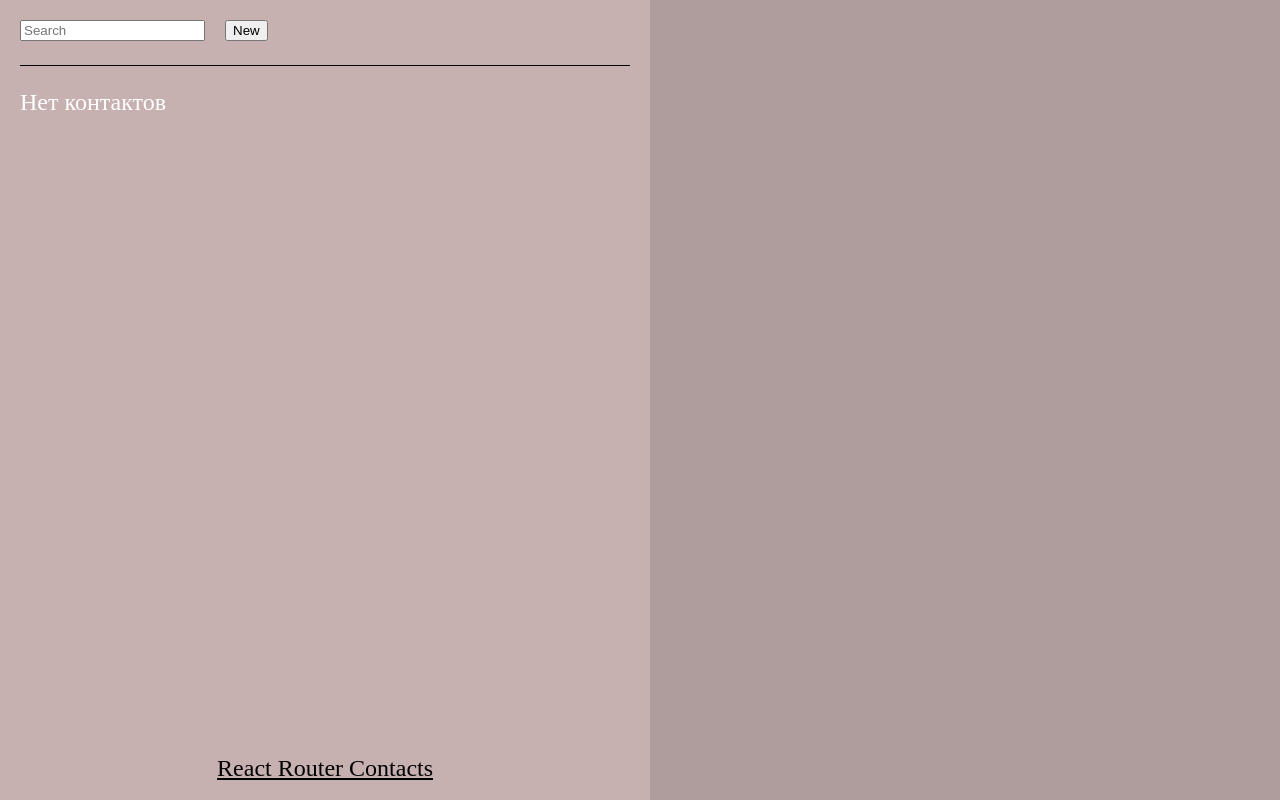
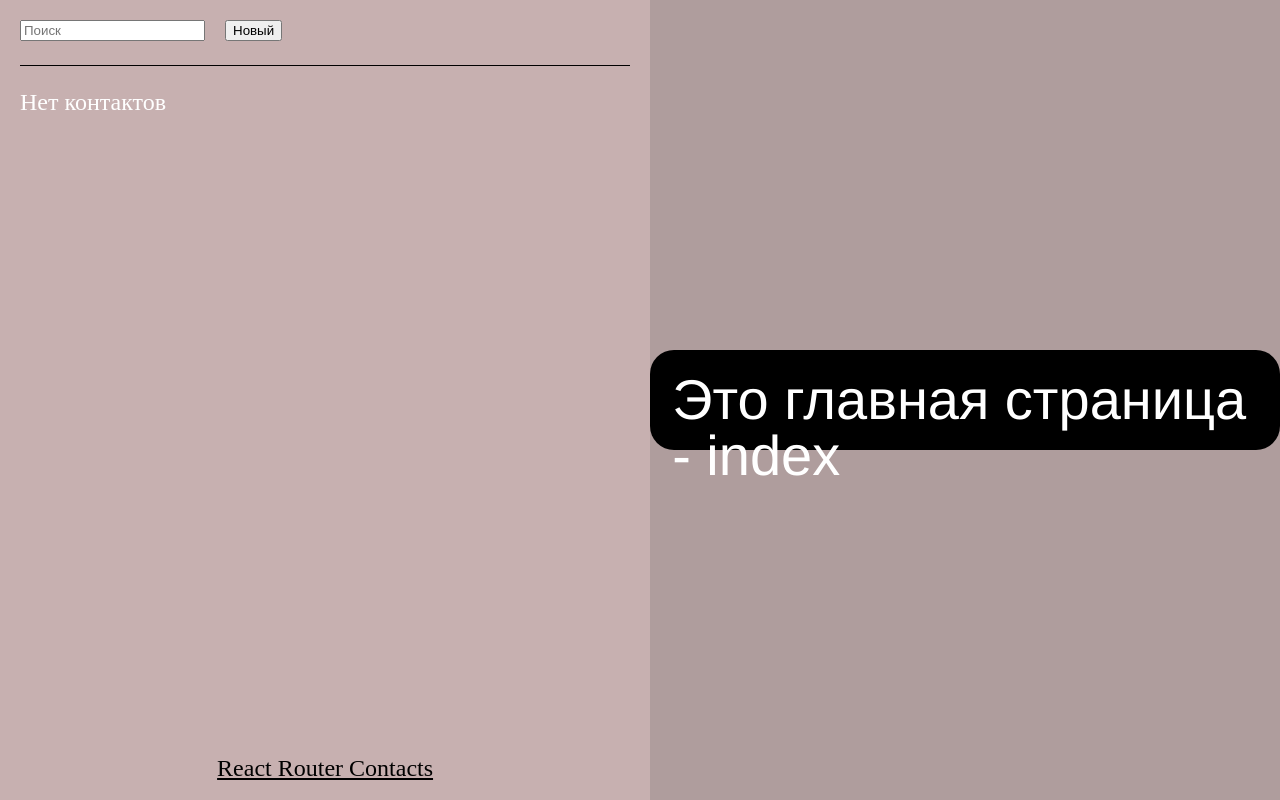
Before and after one commit to arestov-work/navigation-training, a React (Vite) app: page / in a window 1280 px wide. Built offline with nearby package versions, Linux system fonts and the light colour scheme.

Commit message:
Обучение

```diff
--- a/src/main.tsx
+++ b/src/main.tsx
@@ -6,6 +6,8 @@ import { Root, loader as rootLoader, action as rootAction } from './routes/root'
 import { ErrorPage } from './error/error-page'
 import { Contact, loader as contactLoader } from './routes/contact/contact'
 import { Edit, action as editAction } from './routes/edit/edit'
+import { action as destroyAction, Destroy } from './routes/destroy/destroy'
+import { Index } from './routes/index'
 
 const router = createBrowserRouter([
 	{
@@ -16,6 +18,10 @@ const router = createBrowserRouter([
 		errorElement: <ErrorPage />,
 		children: [
 			{
+				index: true,
+				element: <Index />,
+			},
+			{
 				path: 'contacts/:contactId',
 				element: <Contact />,
 				loader: contactLoader,
@@ -25,6 +31,11 @@ const router = createBrowserRouter([
 				element: <Edit />,
 				loader: contactLoader,
 				action: editAction,
+			},
+			{
+				path: 'contacts/:contactId/destroy',
+				action: destroyAction,
+				errorElement: <Destroy />,
 			},
 		],
 	},
--- a/src/routes/contact/contact.tsx
+++ b/src/routes/contact/contact.tsx
@@ -14,7 +14,7 @@ type Contact = {
 	favorite: boolean
 }
 
-export async function loader({ params }: LoaderFunctionArgs) {
+export const loader = async ({ params }: LoaderFunctionArgs) => {
 	const contact = await getContact(params.contactId as string)
 	return { contact }
 }
--- /dev/null
+++ b/src/routes/destroy/destroy.module.scss
@@ -0,0 +1,10 @@
+.wrapper {
+	font-size: 54px;
+	color: black;
+	display: flex;
+	flex-direction: column;
+	justify-content: center;
+	align-items: center;
+	width: 100%;
+	height: 100%;
+}
--- /dev/null
+++ b/src/routes/destroy/destroy.tsx
@@ -0,0 +1,13 @@
+import styles from './destroy.module.scss'
+import { ActionFunctionArgs, redirect } from 'react-router-dom'
+import { deleteContact } from '../../contacts'
+
+export const action = async ({ params }: ActionFunctionArgs) => {
+	// throw new Error('Ошибочка')
+	await deleteContact(params.contactId as string)
+	return redirect('/')
+}
+
+export const Destroy = () => {
+	return <div className={styles.wrapper}>Упс! Произошла ошибка.</div>
+}
--- a/src/routes/edit/edit.tsx
+++ b/src/routes/edit/edit.tsx
@@ -1,6 +1,12 @@
 import styles from './edit.module.scss'
 import { FC } from 'react'
-import { Form, useLoaderData, redirect, ActionFunction } from 'react-router-dom'
+import {
+	Form,
+	useLoaderData,
+	redirect,
+	ActionFunction,
+	useNavigate,
+} from 'react-router-dom'
 import cn from 'classnames'
 import { updateContact } from '../../contacts'
 
@@ -23,6 +29,7 @@ export const action: ActionFunction = async ({ request, params }) => {
 
 export const Edit: FC = () => {
 	const { contact } = useLoaderData() as { contact: Contact }
+	const navigate = useNavigate()
 
 	return (
 		<Form method='post' className={styles.wrapper}>
@@ -83,7 +90,7 @@ export const Edit: FC = () => {
 				<button
 					className={styles.button}
 					type='button'
-					onClick={() => window.history.back()}
+					onClick={() => navigate(-1)}
 				>
 					Отменить
 				</button>
--- /dev/null
+++ b/src/routes/index/index.module.scss
@@ -0,0 +1,17 @@
+.wrapper {
+	width: 100%;
+	height: 100%;
+	display: flex;
+	flex-direction: column;
+	justify-content: center;
+	align-items: center;
+	font-size: 56px;
+}
+
+.text {
+	font-family: 'Franklin Gothic Medium', 'Arial Narrow', Arial, sans-serif;
+	padding: 22px;
+	background-color: black;
+	border-radius: 24px;
+	height: 100px;
+}
--- /dev/null
+++ b/src/routes/index/index.tsx
@@ -0,0 +1,9 @@
+import styles from './index.module.scss'
+
+export const Index = () => {
+	return (
+		<div className={styles.wrapper}>
+			<div className={styles.text}>Это главная страница - index</div>
+		</div>
+	)
+}
--- a/src/routes/root.tsx
+++ b/src/routes/root.tsx
@@ -1,4 +1,4 @@
-import { FC } from 'react'
+import { FC, useEffect } from 'react'
 import styles from './root.module.scss'
 import {
 	Outlet,
@@ -7,6 +7,8 @@ import {
 	redirect,
 	NavLink,
 	useNavigation,
+	Link,
+	LoaderFunctionArgs,
 } from 'react-router-dom'
 import { getContacts, createContact } from '../contacts'
 import cn from 'classnames'
@@ -21,40 +23,52 @@ type Contact = {
 	favorite: boolean
 }
 
-export async function loader() {
-	const contacts = await getContacts()
-	return { contacts }
+export const loader = async ({ request }: LoaderFunctionArgs) => {
+	const url = new URL(request.url)
+	const search = url.searchParams.get('search') || ''
+	const contacts = await getContacts(search)
+	return { contacts, search }
 }
 
-export async function action() {
+export const action = async () => {
 	const contact = await createContact()
 	return redirect(`/contacts/${contact.id}/edit`)
 }
 
 export const Root: FC = () => {
-	const { contacts } = useLoaderData() as { contacts: Contact[] }
+	const { contacts, search } = useLoaderData() as {
+		contacts: Contact[]
+		search: string
+	}
 	const navigation = useNavigation()
+
+	useEffect(() => {
+		const searchInput = document.getElementById(
+			'search'
+		) as HTMLInputElement | null
+		searchInput && (searchInput.value = search)
+	}, [search])
 
 	return (
 		<div className={styles.container}>
 			<div className={styles.wrapper} id='sidebar'>
-				<a href='/' className={styles.title}>
+				<Link to='/' className={styles.title}>
 					React Router Contacts
-				</a>
+				</Link>
 				<div className={styles.search}>
-					<form className={styles.searchForm} id='search-form' role='search'>
+					<Form className={styles.searchForm} id='search-form' role='search'>
 						<input
-							id='q'
-							aria-label='Search contacts'
-							placeholder='Search'
+							id='search'
+							placeholder='Поиск'
 							type='search'
-							name='q'
+							name='search'
+							defaultValue={search}
 						/>
 						<div id='search-spinner' aria-hidden hidden={true} />
 						<div className='sr-only' aria-live='polite'></div>
-					</form>
+					</Form>
 					<Form className={styles.formButton} method='post'>
-						<button type='submit'>New</button>
+						<button type='submit'>Новый</button>
 					</Form>
 				</div>
 
```
